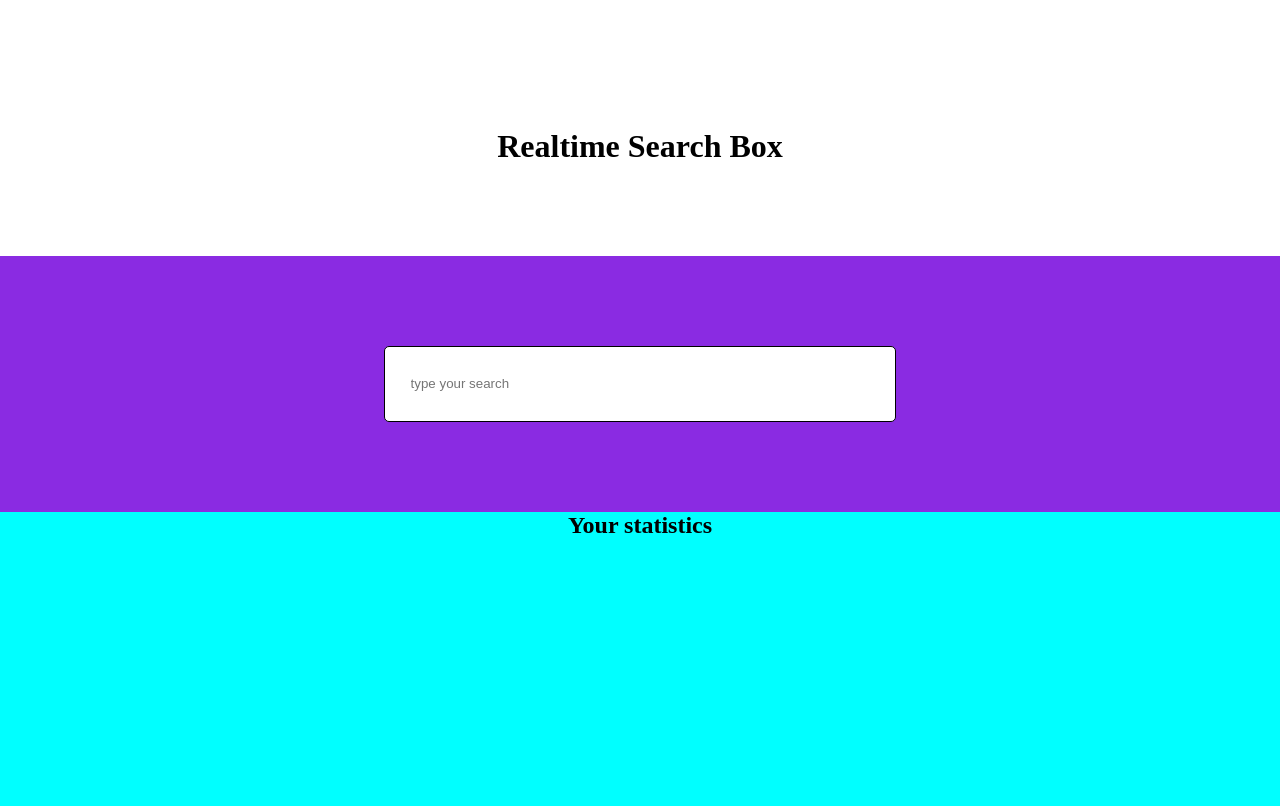
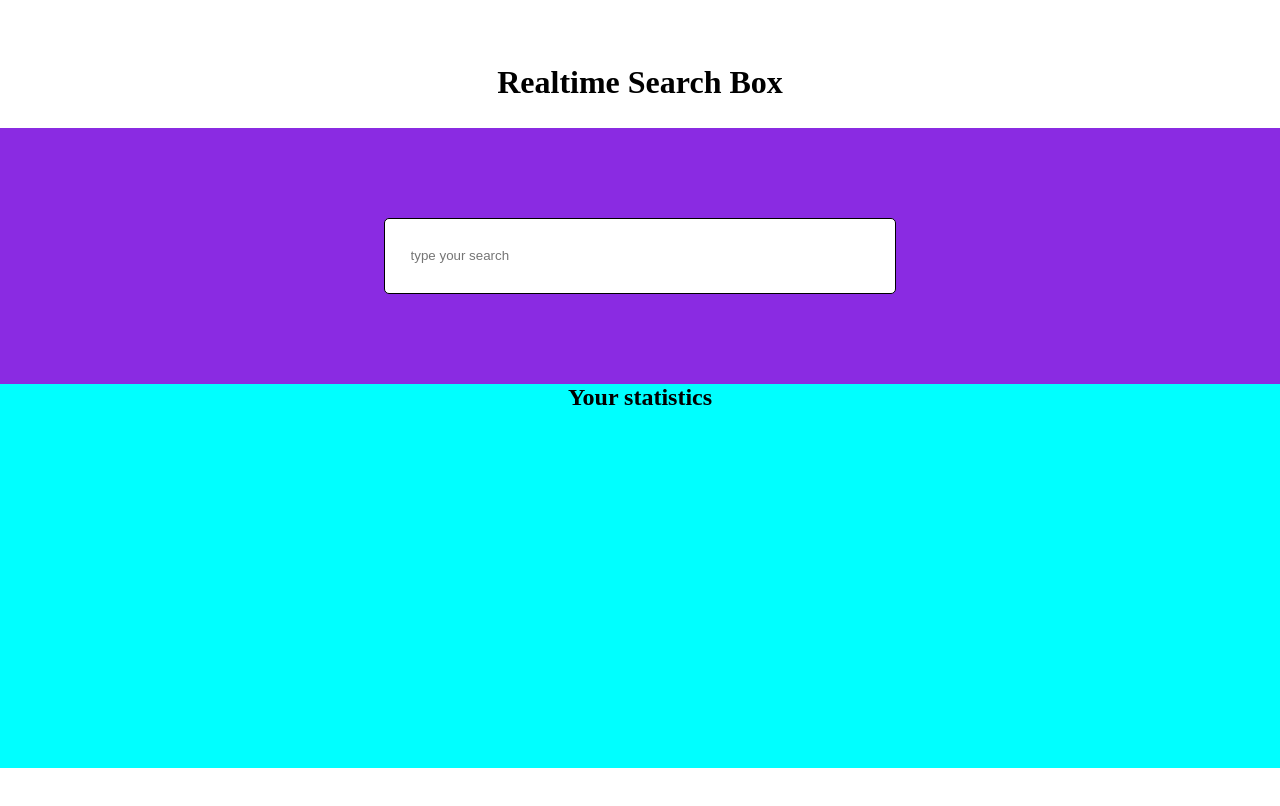
Before and after one commit to JuanDBta/search-project-frontend-vanillajs, a website: page index.html in a window 1280 px wide. Drawn offline with Linux system fonts and the light colour scheme.

Commit message:
Adjust margins

```diff
--- a/styles.css
+++ b/styles.css
@@ -14,9 +14,8 @@ body {
 
 header {
   text-align: center;
-  margin-top: 10vw;
+  margin-top: 5vw;
   height: 5vw;
-  margin-bottom: 5vw;
 }
 
 #search-box {
```
